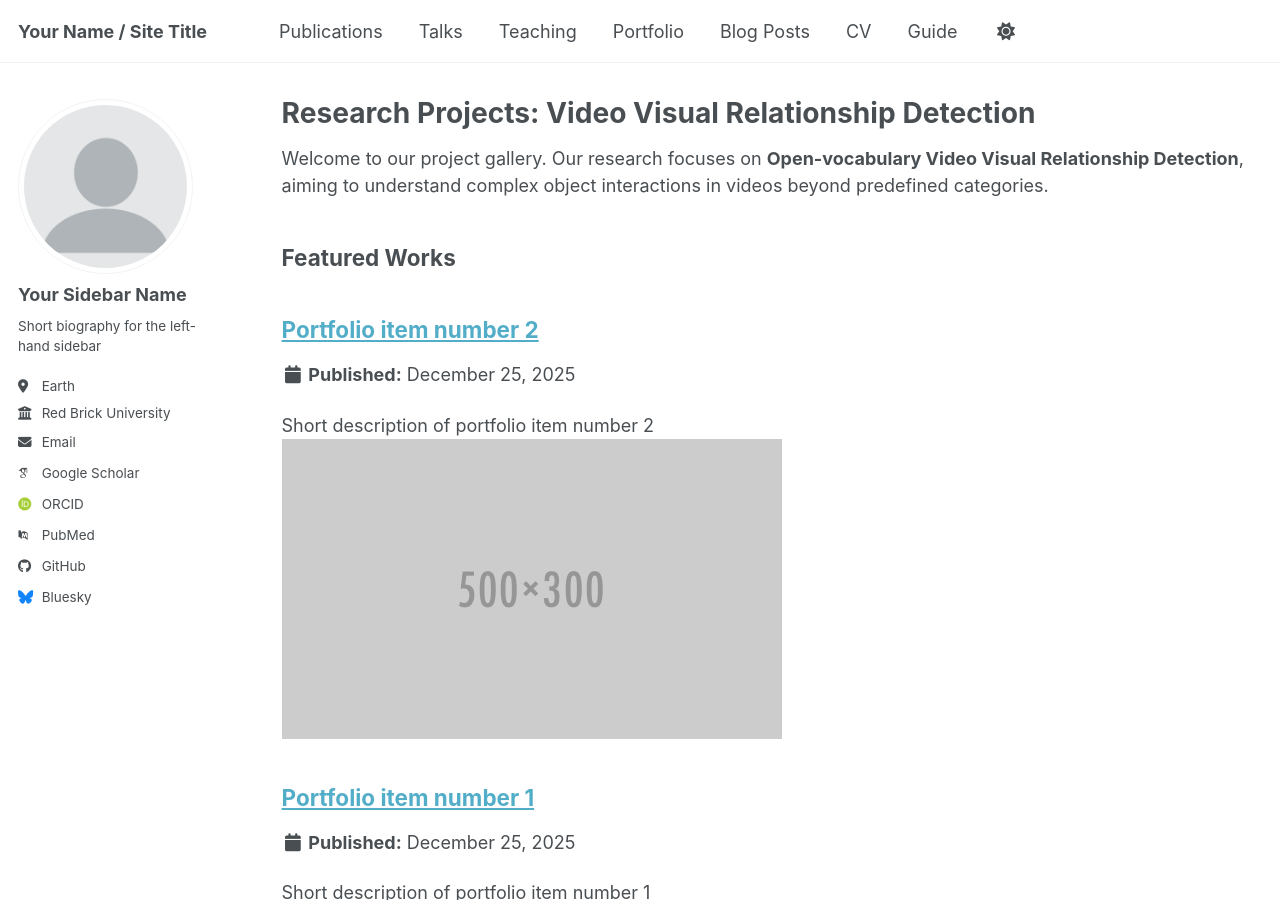
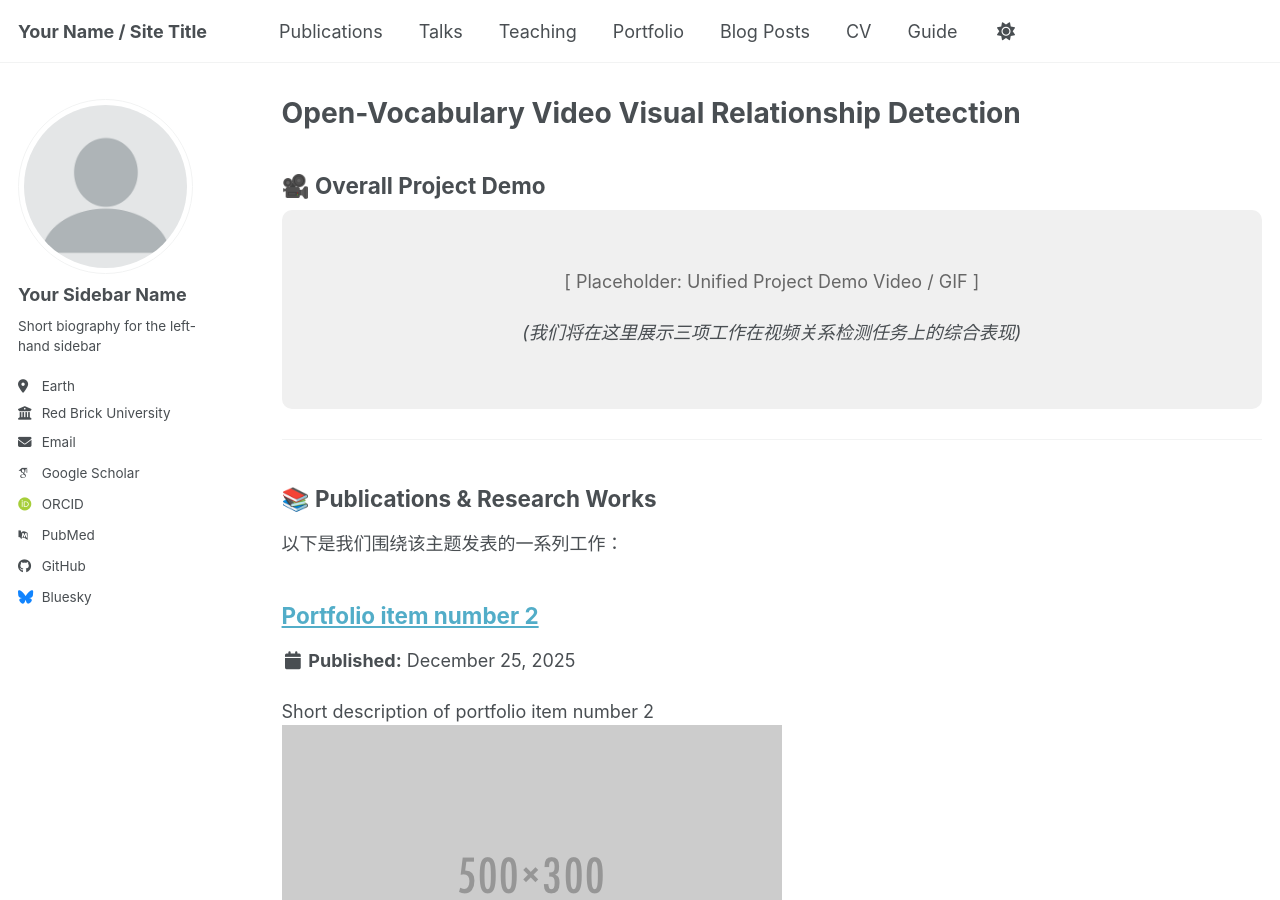
Before and after one commit to wangyongqi558/wangyongqi558.github.io, a Jekyll site: the page built from _pages/about.md, in a window 1280 px wide and 900 px high. Built offline with Jekyll 4.4.1, drawn with Linux system fonts in a browser that asks for light colours; some web fonts are replaced; a script bundle is joined from its source files by our own code; library files that are not in the unit come from our copies.

Commit message:
Update about.md

```diff
--- a/_pages/about.md
+++ b/_pages/about.md
@@ -1,15 +1,22 @@
 ---
 layout: archive
-title: "Research Projects: Video Visual Relationship Detection"
+title: "Open-Vocabulary Video Visual Relationship Detection"
 permalink: /
 author_profile: true
 ---
 
 {% include base_path %}
 
-Welcome to our project gallery. Our research focuses on **Open-vocabulary Video Visual Relationship Detection**, aiming to understand complex object interactions in videos beyond predefined categories.
+## 🎥 Overall Project Demo
+<div style="background-color: #f0f0f0; padding: 40px; text-align: center; border-radius: 10px; margin-bottom: 30px;">
+  <p style="color: #666;">[ Placeholder: Unified Project Demo Video / GIF ]</p>
+  <p><em>(我们将在这里展示三项工作在视频关系检测任务上的综合表现)</em></p>
+</div>
 
-## Featured Works
+---
+
+## 📚 Publications & Research Works
+以下是我们围绕该主题发表的一系列工作：
 
 {% for post in site.portfolio reversed %}
   {% include archive-single.html %}
```
